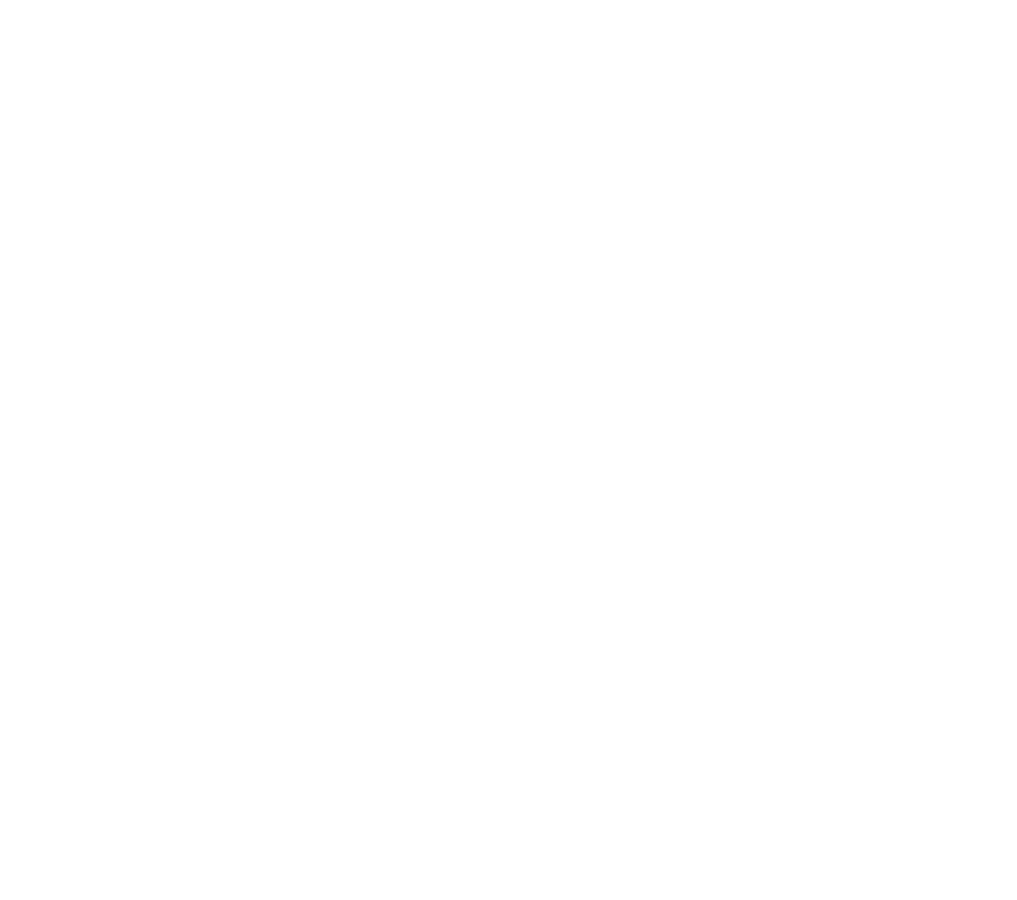
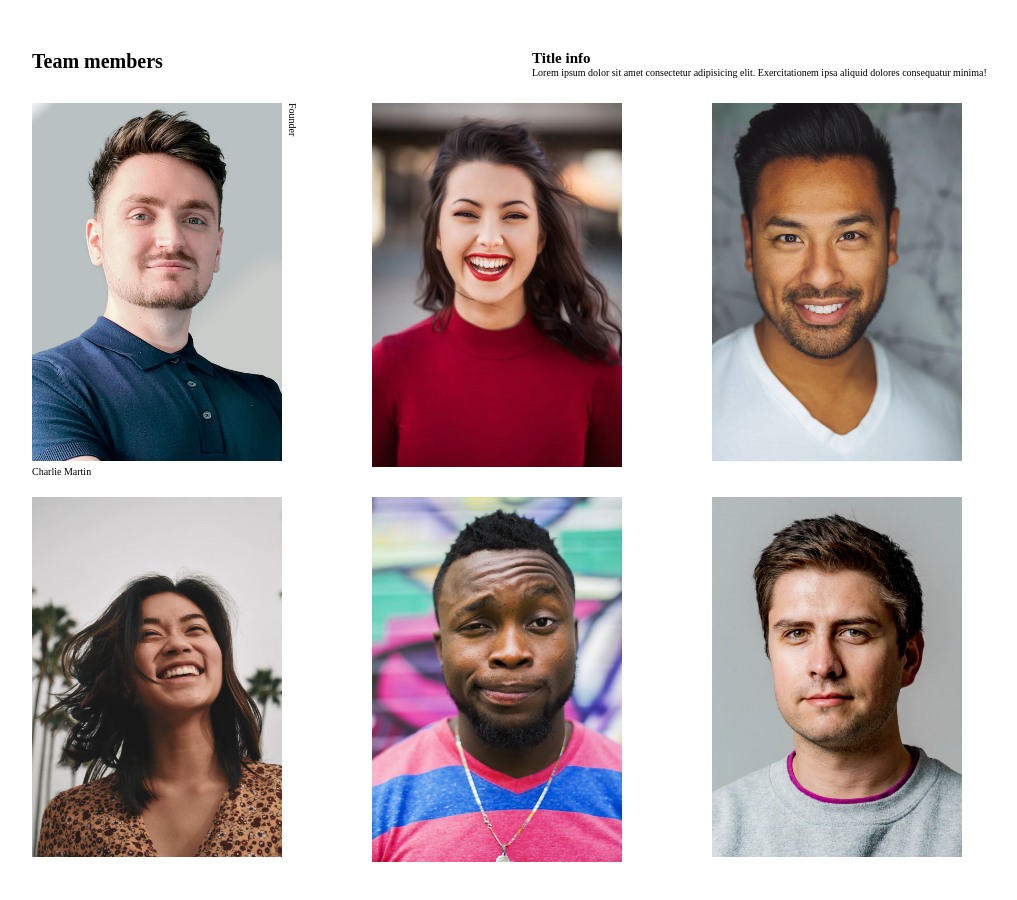
Before and after one commit to fedehub93/my-team-page, a website: page index.html in a window 1280 px wide. Shown: the whole page, without its empty margins (108-1125 px from the left). Before the commit the page ends 800 px from the top, so only its background shows below. Drawn offline with Linux system fonts and the light colour scheme.

Commit message:
Feature added grid

```diff
--- a/index.html
+++ b/index.html
@@ -15,9 +15,67 @@
       rel="stylesheet"
     />
 
+    <link rel="stylesheet" href="css/style.css">
+
     <title>My team page</title>
-
   </head>
   <body>
+    <div class="container">
+      <div class="teams">
+        <div class="team__title">
+          <h1 class="heading-1">Team members</h1>
+        </div>
+        <div class="team__info">
+          <div class="team__info-title">
+            <h2 class="heading-2">Title info</h2>
+          </div>
+          <div class="team__info-description">
+            <p class="paragraph">Lorem ipsum dolor sit amet consectetur adipisicing elit. Exercitationem ipsa aliquid dolores consequatur minima!</p>
+          </div>
+        </div>
+      </div>
+      <div class="cards">
+        <div class="card">
+            <img src="img/photo1.png" alt="Photo 1" class="card__img">
+            <figcaption class="card__role">Founder</figcaption>
+          <div class="card__name">Charlie Martin</div>
+        </div>
+        <div class="card">
+          <figure class="card__info">
+            <img src="img/photo2.png" alt="Photo 2" class="card__img">
+            <figcaption class="card__role"></figcaption>
+          </figure>
+          <div class="card__name"></div>
+        </div>
+        <div class="card">
+          <figure class="card__info">
+            <img src="img/photo3.png" alt="Photo 3" class="card__img">
+            <figcaption class="card__role"></figcaption>
+          </figure>
+          <div class="card__name"></div>
+        </div>
+        <div class="card">
+          <figure class="card__info">
+            <img src="img/photo4.png" alt="Photo 4" class="card__img">
+            <figcaption class="card__role"></figcaption>
+          </figure>
+          <div class="card__name"></div>
+        </div>
+        <div class="card">
+          <figure class="card__info">
+            <img src="img/photo5.png" alt="Photo 5" class="card__img">
+            <figcaption class="card__role"></figcaption>
+          </figure>
+          <div class="card__name"></div>
+        </div>
+        <div class="card">
+          <figure class="card__info">
+            <img src="img/photo6.png" alt="Photo 6" class="card__img">
+            <figcaption class="card__role"></figcaption>
+          </figure>
+          <div class="card__name"></div>
+        </div>
+      </div>
+    </div>
   </body>
 </html>
--- /dev/null
+++ b/sass/_page.scss
@@ -0,0 +1,37 @@
+.container {
+    padding: 5rem 0;
+    margin: 0 auto;
+    max-width: 100rem;
+
+    display: grid;
+}
+
+.teams {
+    margin-bottom: 2.5rem;
+
+    display: grid;
+    grid-template-columns: 50% 50%;
+    justify-items: space-between;
+}
+
+.cards {
+    display: grid;
+    grid-template-columns: repeat(auto-fit, minmax(25rem, 1fr));
+    gap: 2rem;
+}
+
+.card {
+    display: grid;
+    grid-template-columns: min-content min-content;
+    grid-template-rows: 2 span 2;
+    gap: .5rem;
+
+    &__img {
+        width: 25rem;
+    }
+
+    &__role {
+        writing-mode: vertical-rl;
+        text-orientation: mixed;
+    }
+}
--- a/sass/main.scss
+++ b/sass/main.scss
@@ -2,3 +2,6 @@
 @import "_typography";
 @import "_utilities";
 @import "_variables";
+
+@import "_components";
+@import "_page";
```
Also changed, not shown: css/style.css (added), sass/_components.scss (added).
